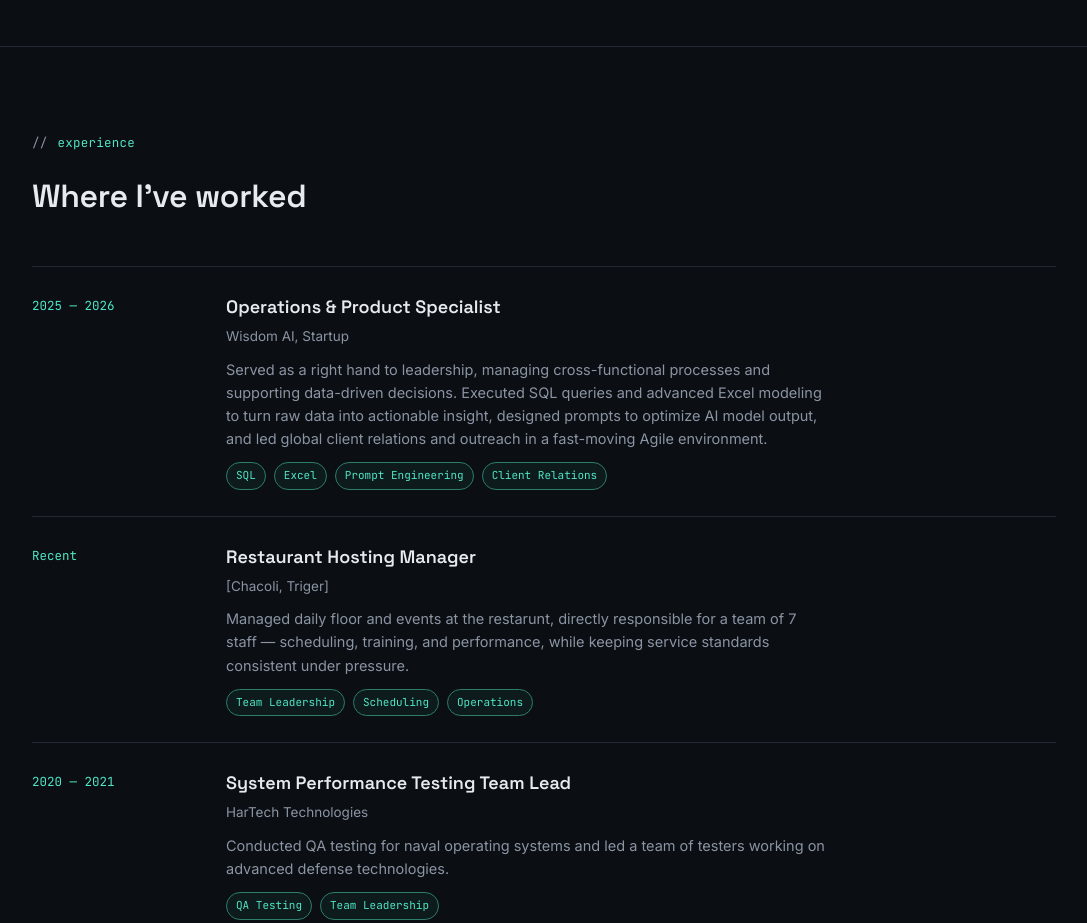
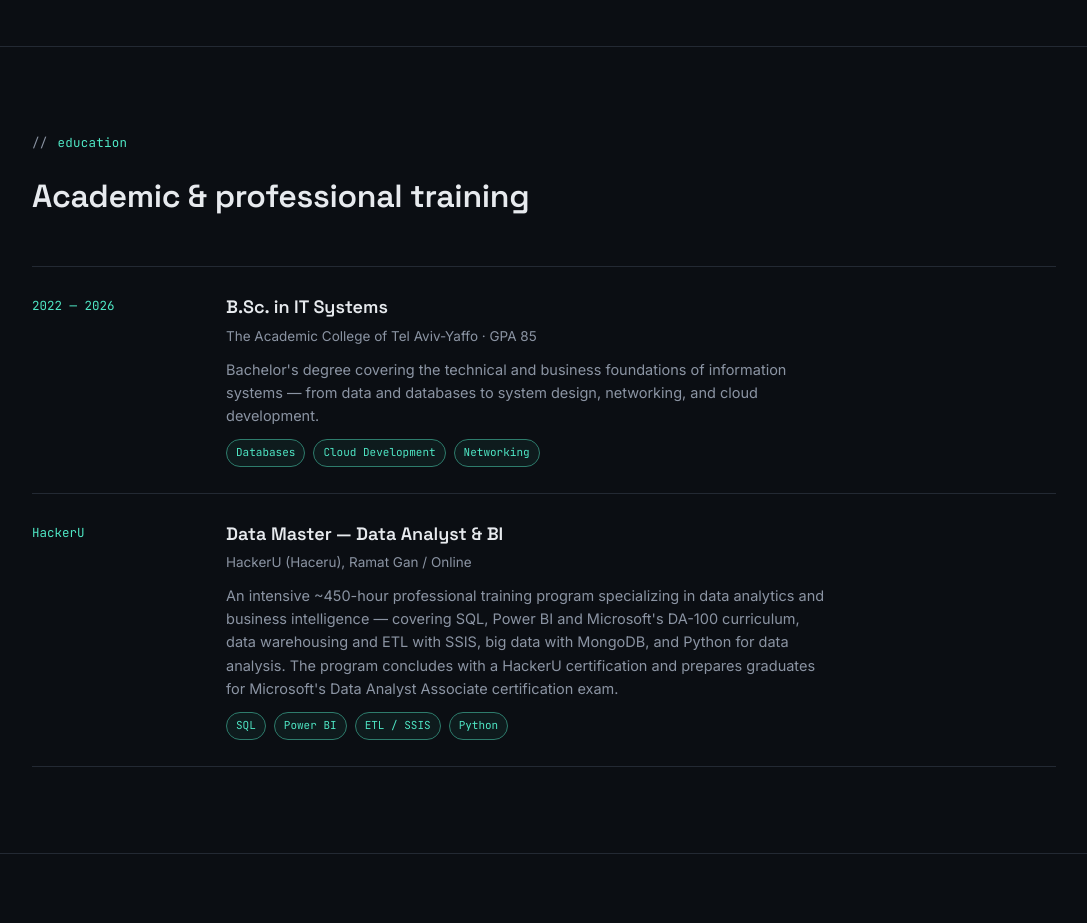
Before and after one commit to noambauchek/noam-portfolio, a plain HTML site: page index.html in a window 1280 px wide. Shown: the part 1220-2143 px from the top of the page, without its empty margins (96-1183 px from the left). Drawn offline with Linux system fonts and the light colour scheme.

Commit message:
Add education section to index.html
Added education section with academic and professional training details.

```diff
--- a/index.html
+++ b/index.html
@@ -275,6 +275,33 @@
   </div>
 </section>
 
+
+<section id="education">
+  <div class="wrap">
+    <div class="section-head"><div class="eyebrow">education</div><h2>Academic & professional training</h2></div>
+
+    <div class="exp-item reveal">
+      <div class="exp-date">2022 — 2026</div>
+      <div>
+        <div class="exp-role">B.Sc. in IT Systems</div>
+        <div class="exp-org">The Academic College of Tel Aviv-Yaffo · GPA 85</div>
+        <div class="exp-desc">Bachelor's degree covering the technical and business foundations of information systems — from data and databases to system design, networking, and cloud development.</div>
+        <div class="exp-tags"><span class="tag">Databases</span><span class="tag">Cloud Development</span><span class="tag">Networking</span></div>
+      </div>
+    </div>
+
+    <div class="exp-item reveal">
+      <div class="exp-date">HackerU</div>
+      <div>
+        <div class="exp-role">Data Master — Data Analyst &amp; BI</div>
+        <div class="exp-org">HackerU (Haceru), Ramat Gan / Online</div>
+        <div class="exp-desc">An intensive ~450-hour professional training program specializing in data analytics and business intelligence — covering SQL, Power BI and Microsoft's DA-100 curriculum, data warehousing and ETL with SSIS, big data with MongoDB, and Python for data analysis. The program concludes with a HackerU certification and prepares graduates for Microsoft's Data Analyst Associate certification exam.</div>
+        <div class="exp-tags"><span class="tag">SQL</span><span class="tag">Power BI</span><span class="tag">ETL / SSIS</span><span class="tag">Python</span></div>
+      </div>
+    </div>
+  </div>
+</section>
+
 <section id="experience">
   <div class="wrap">
     <div class="section-head"><div class="eyebrow">experience</div><h2>Where I've worked</h2></div>
```
